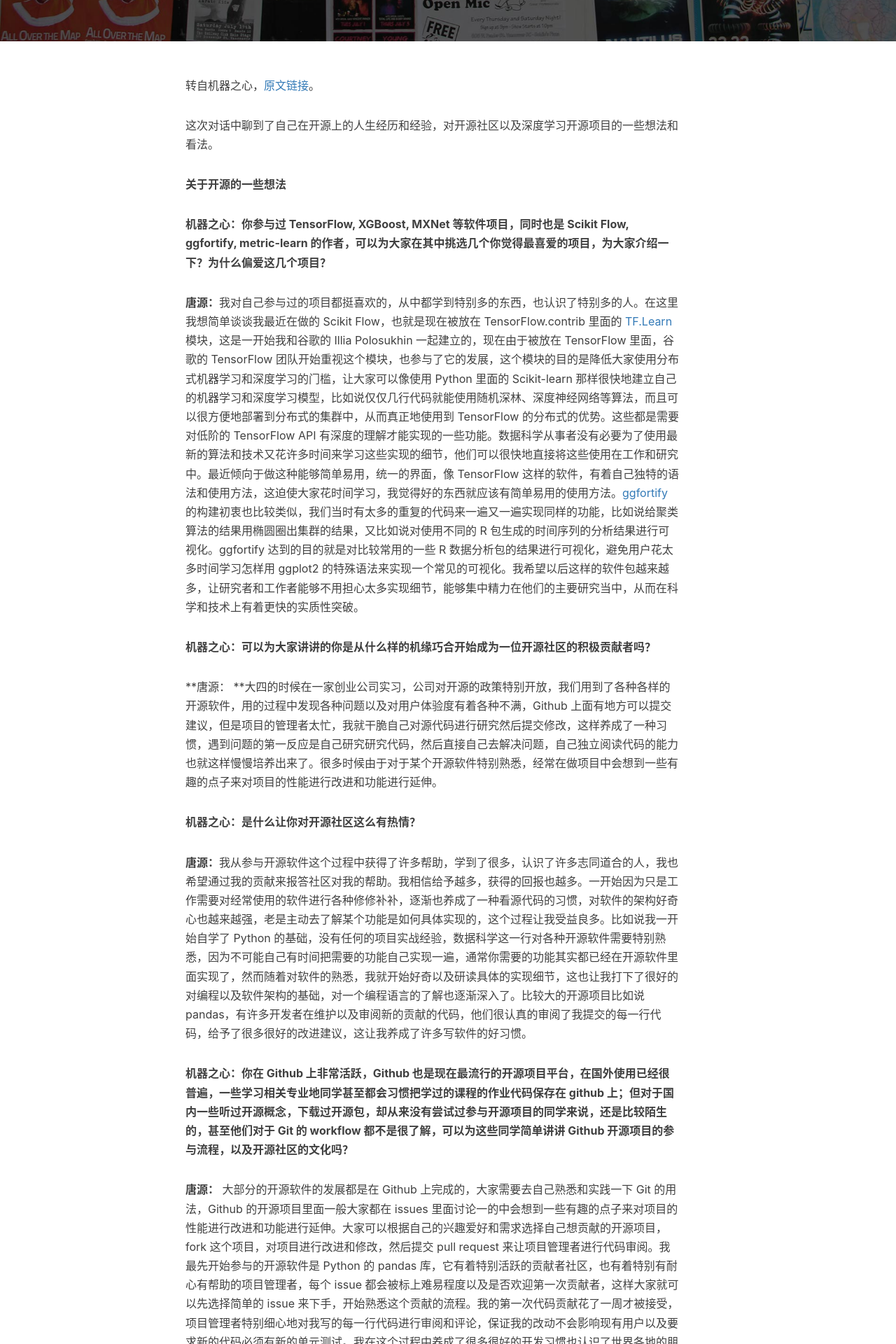
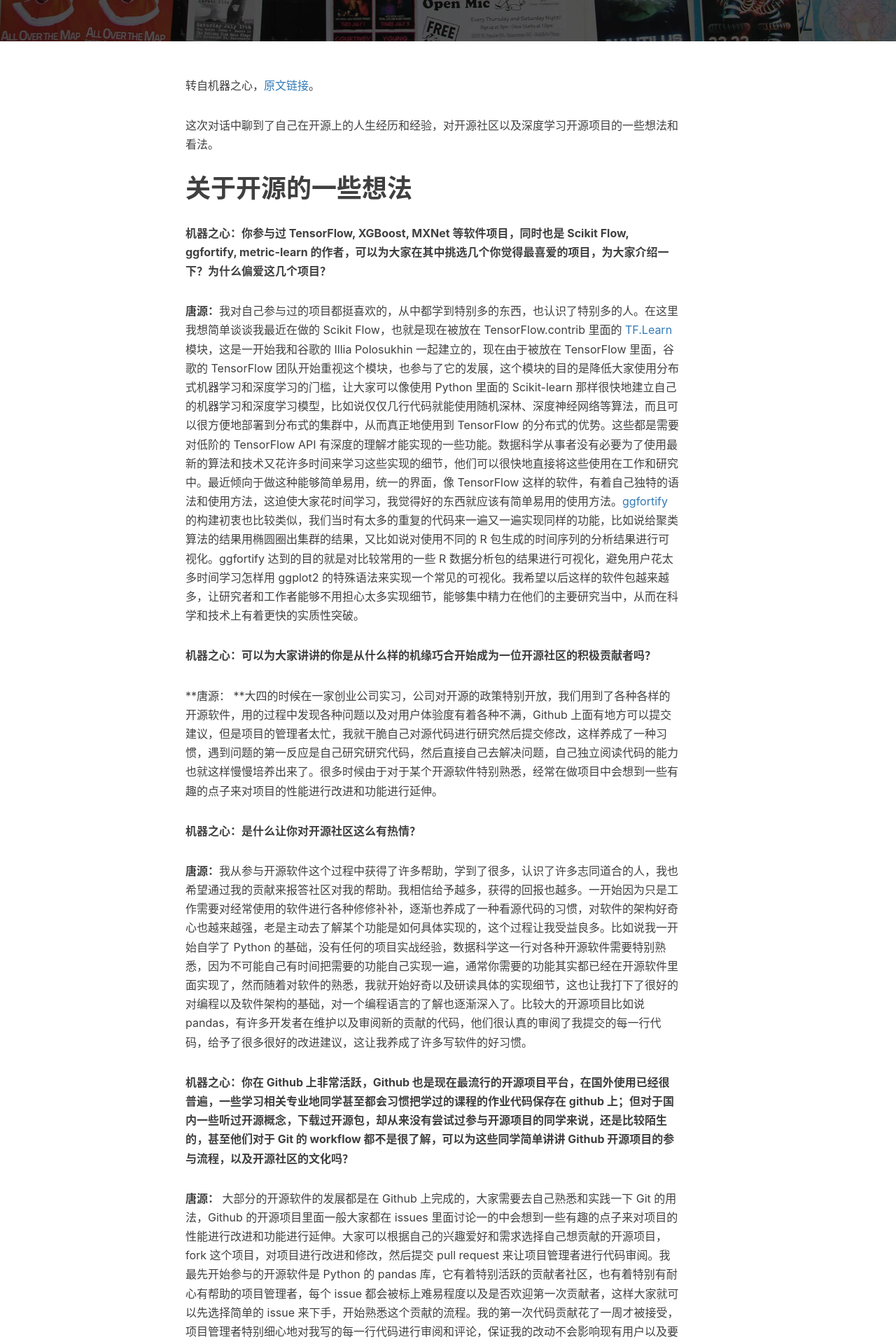
Before and after one commit to terrytangyuan/terrytangyuan.github.com, a Jekyll site: the page built from _posts/2016-11-09-interview-with-jiqizhixin-open-source.markdown, in a window 1280 px wide. Shown: the part 506-2426 px from the top of the page at 70% size. Built offline with Jekyll 4.4.1, drawn with Linux system fonts in a browser that asks for light colours; nearby versions of some CDN libraries; comment, search, counter and statistics services are not loaded.

Commit message:
Added header

```diff
--- a/_posts/2016-11-09-interview-with-jiqizhixin-open-source.markdown
+++ b/_posts/2016-11-09-interview-with-jiqizhixin-open-source.markdown
@@ -14,7 +14,7 @@
 这次对话中聊到了自己在开源上的人生经历和经验，对开源社区以及深度学习开源项目的一些想法和看法。
 
 
-**关于开源的一些想法**
+# **关于开源的一些想法**
 
 **机器之心：你参与过 TensorFlow, XGBoost, MXNet 等软件项目，同时也是 Scikit Flow, ggfortify, metric-learn 的作者，可以为大家在其中挑选几个你觉得最喜爱的项目，为大家介绍一下？为什么偏爱这几个项目？**
 
@@ -57,7 +57,7 @@
 **唐源：**这个奖首先是由谷歌内部员工提名推荐，然后再经过内部审核和讨论得到最后的获奖人名单的，我通过持续的贡献得到了他们的注意以及肯定，这是对我的一个很大的鼓励以及对我的贡献的认可。首先我会继续活跃在这个社区中，维护和继续贡献参与的软件，帮助大家解答使用软件时遇到的各种问题。很多时候在 Github Issues 和 StackOverflow 上会发现许多有趣的主意或者是某个人的问题和回答会激发新的灵感。然后我也一直在观察这一行的需求，其实有很多东西都是可以做的。我比较感兴趣的是那种能够让大家工作更有效率，让工作更不那么重复和繁琐的项目。
 
 
-**关于 [DMLC](https://github.com/dmlc)**
+# **关于 [DMLC](https://github.com/dmlc)**
 
 **机器之心：在你眼中，DMLC 是一个什么样的组织？是什么样的契机加入了 DMLC？**
 
```
